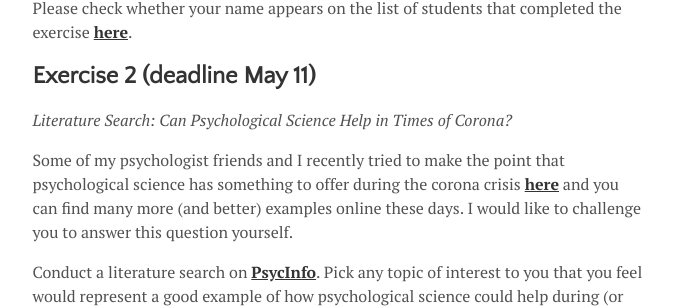
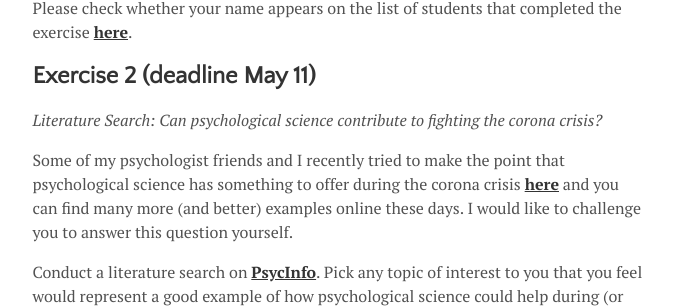
Before and after one commit to matarui/evidencebaseddm, a Jekyll site: the page built from menu/projects.md, in a window 1280 px wide. Shown: the part 508-816 px from the top of the page, without its empty margins (300-976 px from the left). Built offline with Jekyll 4.4.1, drawn with Linux system fonts in a browser that asks for light colours.

Commit message:
Update projects.md

```diff
--- a/menu/projects.md
+++ b/menu/projects.md
@@ -18,7 +18,7 @@ You can find solutions using each participant's data <a href="http://matarui.git
 Please check whether your name appears on the list of students that completed the exercise <a href="http://matarui.github.io/evidencebaseddm/assets/exercises/Exercise1_studentlist.pdf"><b>here</b></a>.
 
 ## Exercise 2 (deadline May 11)
-*Literature Search: Can Psychological Science Help in Times of Corona?*
+*Literature Search: Can psychological science contribute to fighting the corona crisis?*
 
 Some of my psychologist friends and I recently tried to make the point that psychological science has something to offer during the corona crisis <a href="https://tube.switch.ch/videos/63e601c8"><b>here</b></a> and you can find many more (and better) examples online these days. I would like to challenge you to answer this question yourself.
 
```
